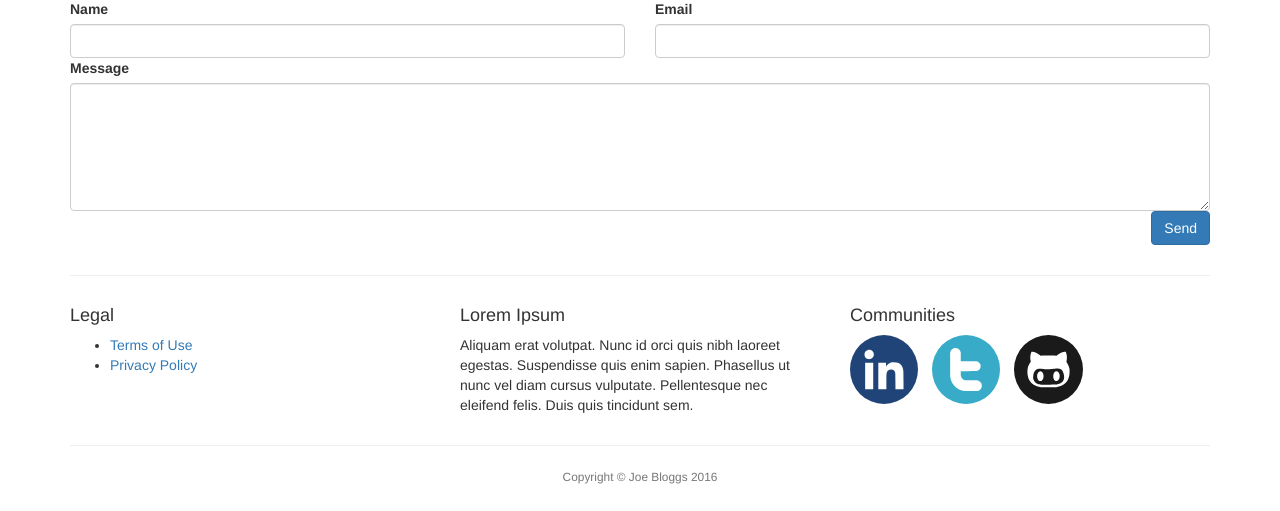
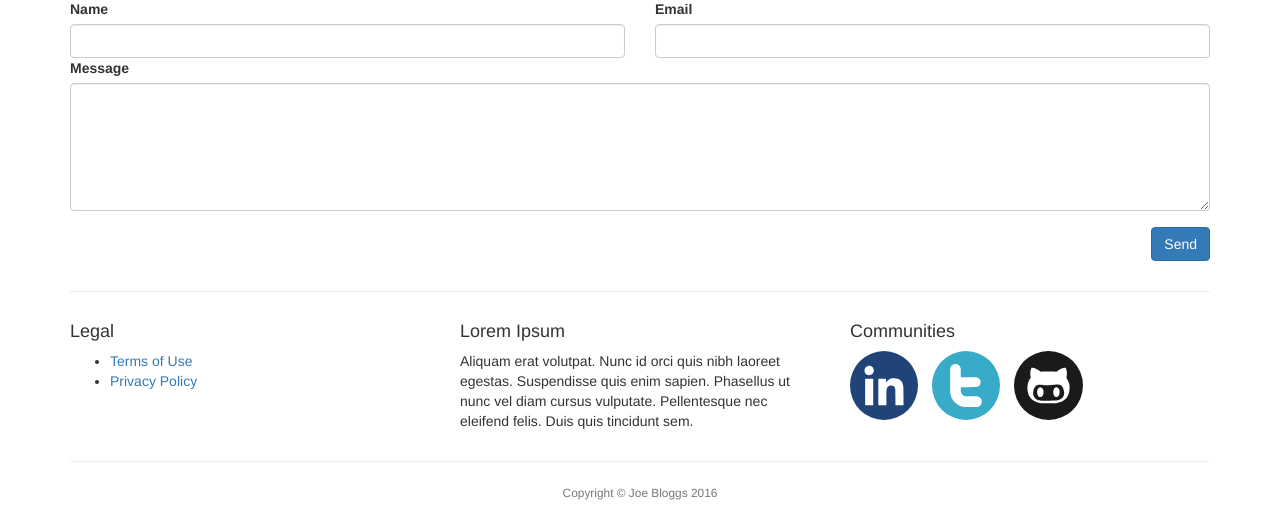
Before and after one commit to lambdacasserole/django-base, a Django app: template frontend/templates/frontend/contact.html in a window 1280 px wide. Shown: the part 194-705 px from the top of the page. Run offline with Django 3.2, Linux system fonts and the light colour scheme; the template is opened without the code that fills it, so the values that code supplies are empty; style sheets or scripts are compiled from the project's sources; some libraries are stand-ins or nearby versions.

Commit message:
It actually was used my bad

```diff
--- a/frontend/static/frontend/less/main.less
+++ b/frontend/static/frontend/less/main.less
@@ -99,6 +99,10 @@ body {
   background-image: url(../images/cover_5.png);
 }
 
+.mt-plus {
+  margin-top: 16px;
+}
+
 textarea.form-control {
   height: 128px;
 }
```
